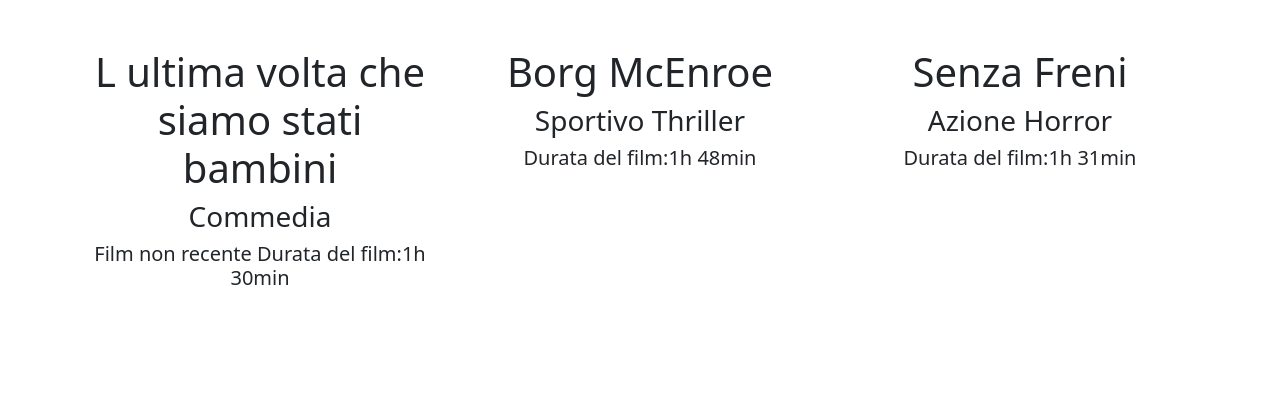
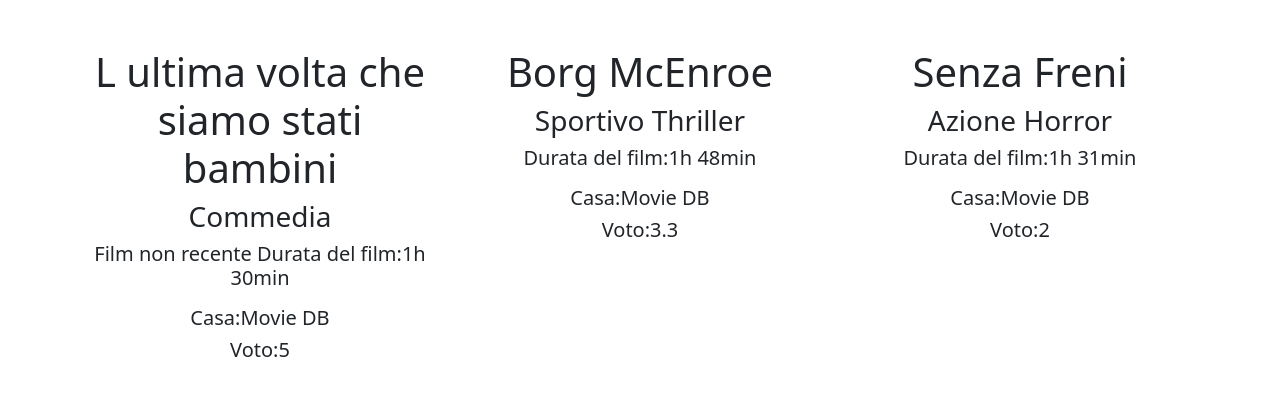
Before and after one commit to zGiusee/php-oop-1, a PHP site: page / in a window 1280 px wide. Shown: the top 396 px of the page. Run offline with PHP 8.4, Linux system fonts and the light colour scheme.

Commit message:
[UPDATE] aggiunta un altra classe per incapsulamento classi

```diff
--- a/index.php
+++ b/index.php
@@ -7,14 +7,17 @@ class Movies
     public $title;
     public $genre;
     public $duration;
+    public $casa;
     public $year;
+    public $voto;
 
     // Funzione construct
-    function __construct($_title, $_genre, $_duration)
+    function __construct($_title, $_genre, $_duration, Voto $_voto)
     {
         $this->title = $_title;
         $this->genre = $_genre;
         $this->duration = $_duration;
+        $this->voto = $_voto;
     }
 
     // Funzione per esercizio
@@ -28,10 +31,29 @@ class Movies
     }
 };
 
+// Definisco la classe Voto di Movie
+class Voto
+{
+    public $voto;
+    public $casa;
+
+    function __construct($_voto, $_casa)
+    {
+        $this->voto = $_voto;
+        $this->casa = $_casa;
+    }
+};
+
+$voto_movie_1 = new Voto(5, 'Movie DB');
+$voto_movie_2 = new Voto(3.3, 'Movie DB');
+$voto_movie_3 = new Voto(2, 'Movie DB');
+
+
+
 // Aggiungo le istanze alla classe Movie
-$movie_1 = new Movies('L ultima volta che siamo stati bambini', ['Commedia'], '1h 30min');
-$movie_2 = new Movies('Borg McEnroe', ['Sportivo', 'Thriller'], '1h 48min');
-$movie_3 = new Movies('Senza Freni', ['Azione', 'Horror'], '1h 31min');
+$movie_1 = new Movies('L ultima volta che siamo stati bambini', ['Commedia'], '1h 30min', $voto_movie_1);
+$movie_2 = new Movies('Borg McEnroe', ['Sportivo', 'Thriller'], '1h 48min', $voto_movie_2);
+$movie_3 = new Movies('Senza Freni', ['Azione', 'Horror'], '1h 31min', $voto_movie_3);
 
 // Inserisco la data applicando la funzione
 $movie_1->setFilmYear(2023);
@@ -72,6 +94,9 @@ $moviesArray = [
                             </h3>
 
                             <h5><?php echo  $movie->year . " Durata del film:" . $movie->duration ?></h5>
+
+                            <h5 class="pt-2  "><?php echo "Casa:" . $movie->voto->casa ?></h5>
+                            <h5><?php echo "Voto:" . $movie->voto->voto ?></h5>
                         </div>
                     </div>
                 <?php } ?>
```
